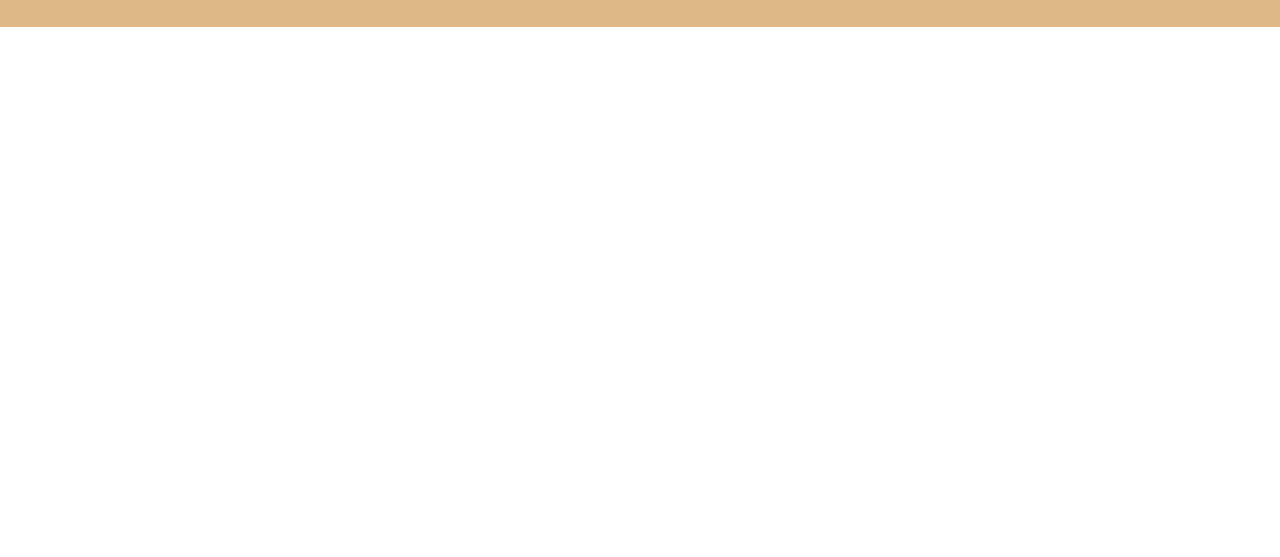
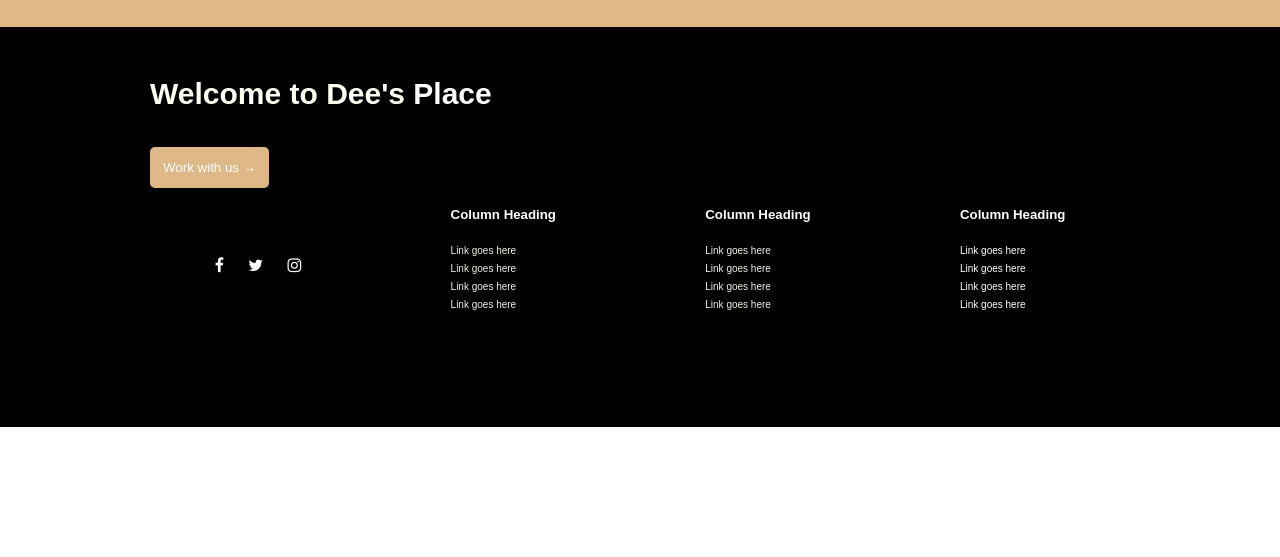
Before and after one commit to auma2022/phase_0_personal_project, a plain HTML site: page index.html in a window 1280 px wide. Shown: the part 4440-4997 px from the top of the page. Before the commit the page ends 4467 px from the top, so only its background shows below. Drawn offline with Linux system fonts and the light colour scheme.

Commit message:
Add footer

```diff
--- a/assets/css/styles.css
+++ b/assets/css/styles.css
@@ -383,3 +383,112 @@ cursor: pointer;
 .button input[type="button"]:hover{
   background: rgb(222, 135, 210);
 }
+.heade {
+  padding-left: 150px;
+  padding-top: 50px;
+  height: 130px;
+  font-size: 30px;
+  font-weight: lighter;
+  color: #fffff2;
+  font-family: 'Times New Roman', Times, serif;
+}
+
+.footer1 {
+  background-color: #000000;
+  height: 400px;
+  width: 100%;
+}
+
+.heade span {
+  color: #fff;
+  height: 100px;
+  width: 100%;
+}
+
+#content2 {
+  height: 300px;
+  width: 1000px;
+  margin: auto;
+  margin-bottom: 10px;
+  color: #ffffff;
+  font-family: 'Franklin Gothic Medium', 'Arial Narrow', Arial, sans-serif;
+  display: flex;
+  flex-direction: row;
+  justify-content: space-around;
+  flex-flow: wrap
+}
+
+.four {
+  height: 300px;
+  padding-top: 50px;
+}
+
+.five {
+  height: 300px;
+}
+
+.six {
+  height: 300px;
+}
+
+.seven {
+  height: 300px;
+}
+
+.five ul>li>a {
+  color: rgb(241, 241, 231);
+  text-decoration: none;
+  font-size: 10px;
+}
+
+.six ul>li>a {
+  color: rgb(241, 241, 231);
+  text-decoration: none;
+  font-size: 10px;
+}
+
+.seven ul>li>a {
+  color: rgb(255, 255, 255);
+  text-decoration: none;
+  font-size: 10px;
+
+}
+
+.five ul>li {
+  list-style: none;
+}
+
+.six ul>li {
+  list-style: none;
+}
+
+.seven ul>li {
+  list-style: none;
+}
+
+.fa-facebook {
+  background: #000000;
+  color: white;
+  text-decoration: none;
+}
+
+.fa-twitter {
+  background: #000000;
+  color: white;
+  text-decoration: none;
+  margin-left: 20px;
+}
+
+.fa-instagram {
+  background: #000000;
+  color: white;
+  text-decoration: none;
+  margin-left: 20px;
+}
+.btn5{
+  background: burlywood;
+  padding: 10px;
+  border: solid transparent;
+  border-radius: 5px;
+  color: #fff;
+}
--- a/index.html
+++ b/index.html
@@ -152,6 +152,47 @@
    </div>
   </section>
   <section class="section7">
+    <div class="footer1" >
+  <div class="heade">
+    <div class="headeleft" ><h4>Welcome to Dee's <span>Place</span> </h4></div> <br>
+    <div class="buton" > <button class="btn5">Work with us <span>&#8594</span> </button> </div>
+  </div >
+  <div id="content2" >
+  <div class="four" >
+    <a href="#" class="fa fa-facebook"></a>
+    <a href="#" class="fa fa-twitter"></a>
+    <a href="#" class="fa fa-instagram"></a>
+  </div>
+  <div class="five" >
+    <h5>Column Heading</h5> <br>
+    <ul>
+      <li> <a href="">Link goes here</a> </li>
+      <li> <a href="">Link goes here</a> </li>
+      <li> <a href="">Link goes here</a> </li>
+      <li> <a href="">Link goes here</a> </li>
+    </ul>
+  </div>
+  <div class="six" >
+    <h5>Column Heading</h5> <br>
+    <ul>
+      <li> <a href="">Link goes here</a> </li>
+      <li> <a href="">Link goes here</a> </li>
+      <li> <a href="">Link goes here</a> </li>
+      <li> <a href="">Link goes here</a> </li>
+
+    </ul>
+  </div>
+  <div class="seven" >
+    <h5>Column Heading</h5> <br>
+    <ul>
+      <li> <a href="">Link goes here</a> </li>
+      <li> <a href="">Link goes here</a> </li>
+      <li> <a href="">Link goes here</a> </li>
+      <li> <a href="">Link goes here</a> </li>
+    </ul>
+  </div>
+</div>
+</div>
 
   </section>
   <script src="./assets/js/index.js"></script>
```
